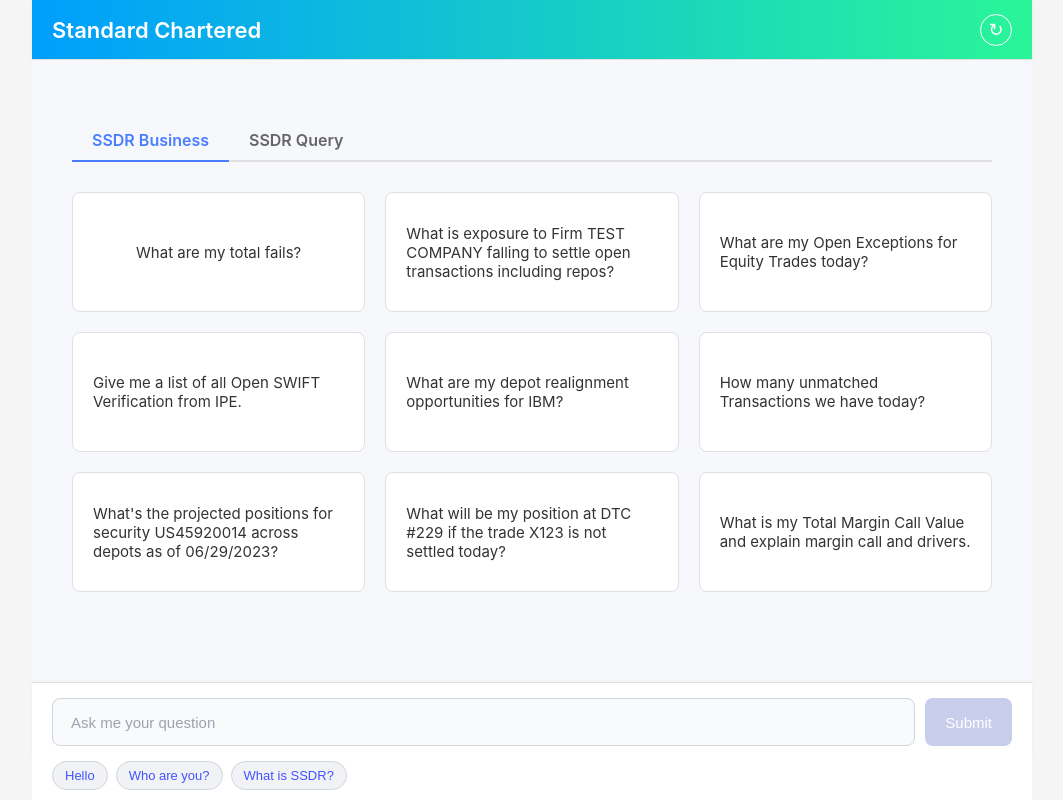
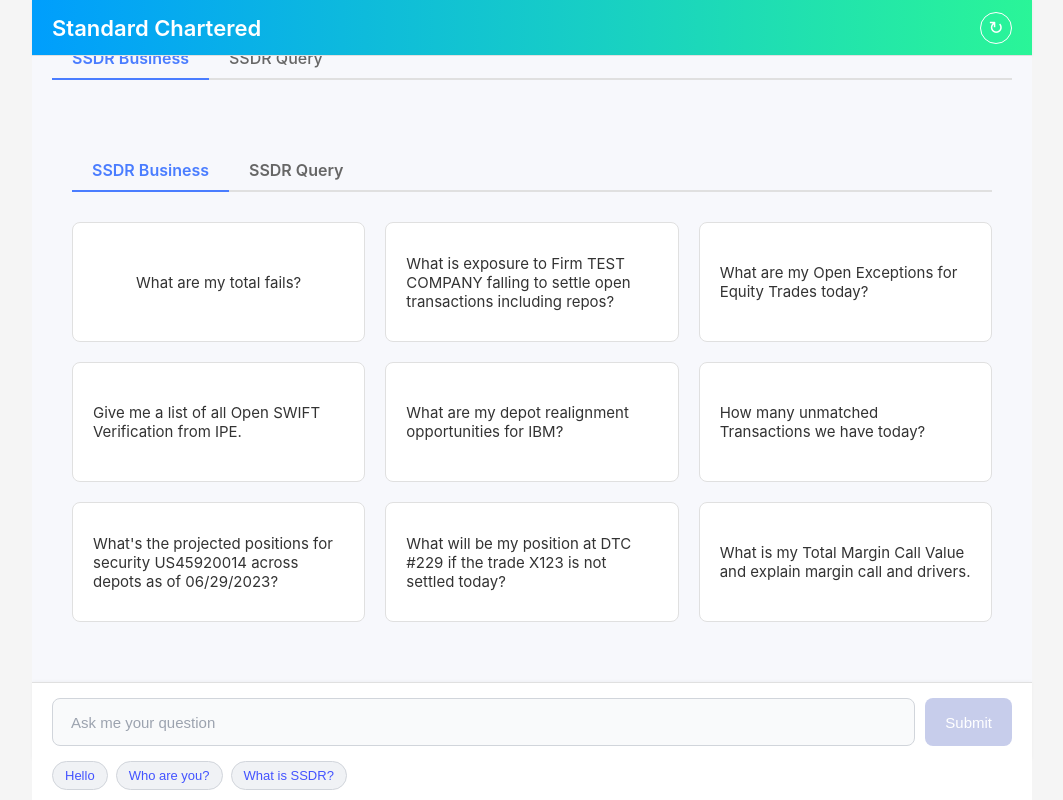
Before and after one commit to see311/llm_fe, a React (Create React App) app: page / in a window 1280 px wide. Shown: the whole page, without its empty margins (108-1171 px from the left). Built offline with nearby package versions, Linux system fonts and the light colour scheme; the HTML template or start-up script is replaced by a standard one.

Commit message:
Update ChatHistory.js

```diff
--- a/src/components/ChatHistory.js
+++ b/src/components/ChatHistory.js
@@ -15,6 +15,22 @@
   display: flex;
   flex-direction: column;
   background-color: #f7f8fc; /* 聊天区域背景色与整体一致 */
+`;
+
+const TopicHeaderContainer = styled.div`
+  display: flex;
+  margin-bottom: 30px;
+  border-bottom: 2px solid #e0e0e0;
+  width: 100%;
+  justify-content: flex-start; /* 左对齐 */
+`;
+
+const TopicHeader = styled.div`
+  padding: 10px 20px;
+  color: #4a7dff;
+  border-bottom: 2px solid #4a7dff;
+  margin-bottom: -2px; /* 与父元素的border-bottom重合 */
+  font-weight: 600;
 `;
 
 const MessageWrapper = styled.div`
@@ -132,35 +148,65 @@
 
 
 
-const ChatHistory = ({ messages, onRetry, onWelcomeLinkClick, onFeedback, showWelcome, selectedTopic }) => {
+const TabsContainer = styled.div`
+  display: flex;
+  margin-bottom: 30px;
+  border-bottom: 2px solid #e0e0e0;
+  width: 100%;
+  justify-content: flex-start; /* 左对齐 */
+`;
+
+const Tab = styled.div`
+  padding: 10px 20px;
+  cursor: pointer;
+  color: ${props => (props.isActive ? '#4a7dff' : '#666')};
+  border-bottom: 2px solid ${props => (props.isActive ? '#4a7dff' : 'transparent')};
+  margin-bottom: -2px; /* 与父元素的border-bottom重合 */
+  font-weight: ${props => (props.isActive ? '600' : '500')};
+  transition: all 0.3s ease;
+
+  &:hover {
+    color: #4a7dff;
+  }
+`;
+
+const ChatHistory = ({ messages, onRetry, onWelcomeLinkClick, showWelcome, activeTab, onTabChange }) => {
   const endOfMessagesRef = useRef(null);
 
   useEffect(() => {
     endOfMessagesRef.current?.scrollIntoView({ behavior: 'smooth' });
   }, [messages]);
 
-  // 如果没有消息，则显示欢迎语
-  if (showWelcome) {
-    return (
-      <HistoryContainer>
-        <Welcome onWelcomeLinkClick={onWelcomeLinkClick} selectedTopic={selectedTopic} />
-        <div ref={endOfMessagesRef} />
-      </HistoryContainer>
-    );
+  const handleTabClick = (tab) => {
+    if (onTabChange) {
+      onTabChange(tab);
     }
+  };
 
   return (
     <HistoryContainer>
-      {messages.map((msg, index) => (
+      <TabsContainer>
+        <Tab isActive={activeTab === 'business'} onClick={() => handleTabClick('business')}>
+          SSDR Business
+        </Tab>
+        <Tab isActive={activeTab === 'query'} onClick={() => handleTabClick('query')}>
+          SSDR Query
+        </Tab>
+      </TabsContainer>
+
+      {showWelcome ? (
+        <Welcome onWelcomeLinkClick={onWelcomeLinkClick} activeTab={activeTab} onTabChange={onTabChange} />
+      ) : (
+        messages.map((msg, index) => (
           <ChatMessage
             key={index}
             message={msg.content}
             isUser={msg.role === 'user'}
-          onRetry={onRetry} // 传递 onRetry
+            onRetry={onRetry}
             onWelcomeLinkClick={onWelcomeLinkClick}
           />
-      ))}
-      {/* 这个空的div用于辅助自动滚动 */}
+        ))
+      )}
       <div ref={endOfMessagesRef} />
     </HistoryContainer>
   );
```
Lines whose indentation alone changed are shown as unchanged.
